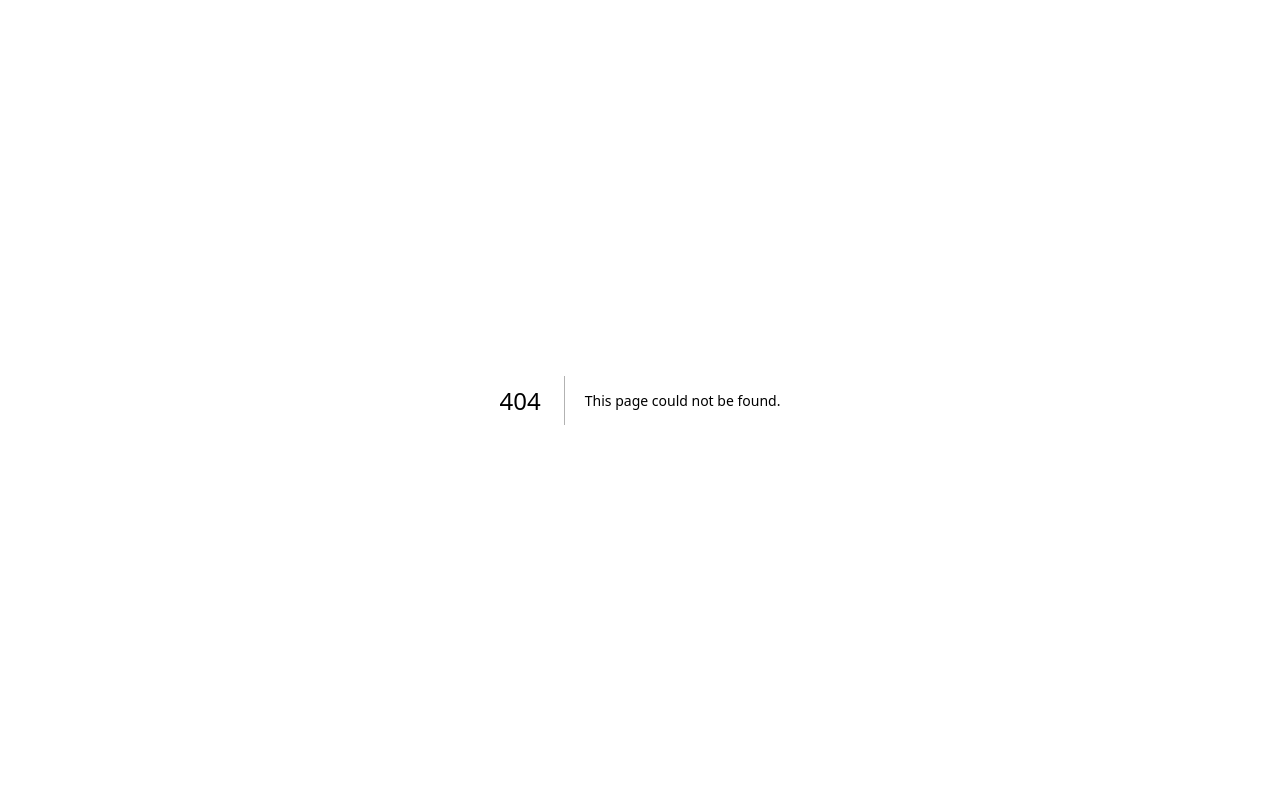
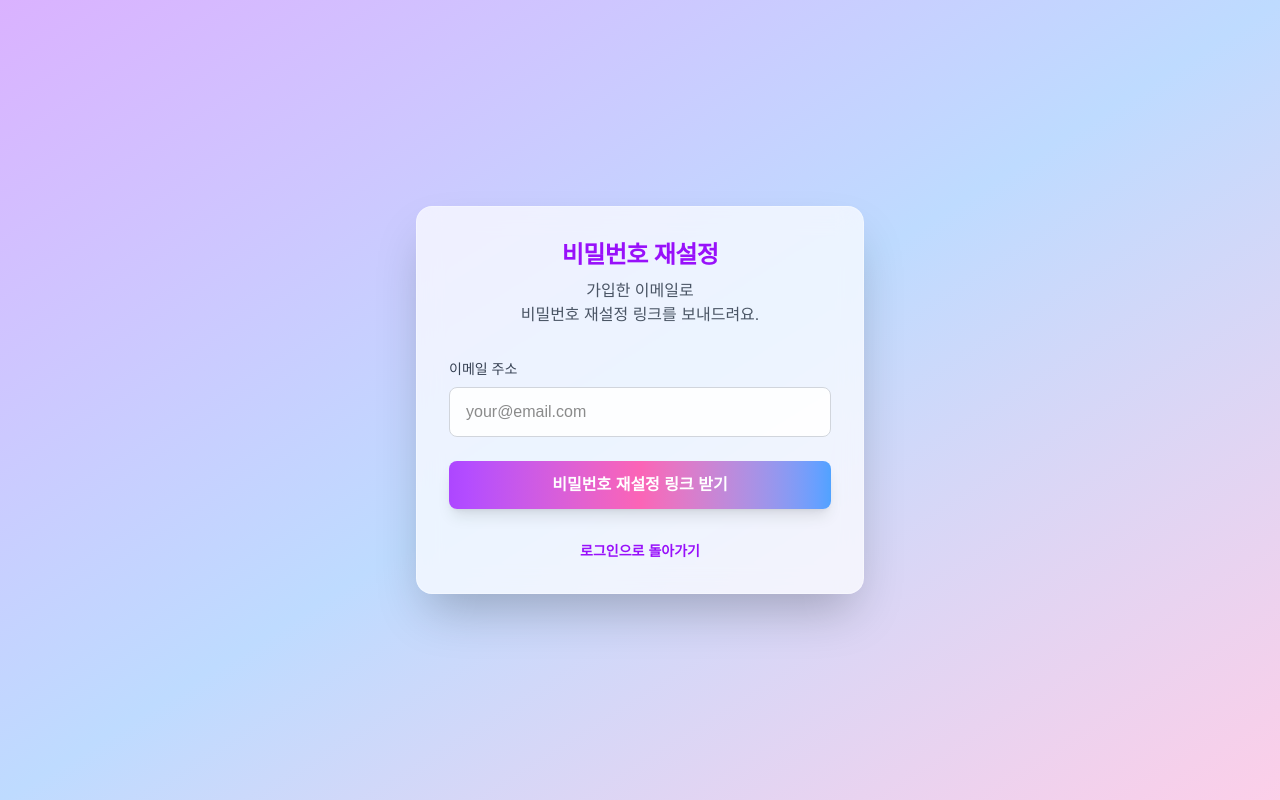
Before and after one commit to imhypeboy/HaksaMate, a Next.js app in the folder frontend/: page /auth/forgot-password in a window 1280 px wide. Before the commit this address had no page. Built offline with nearby package versions, Linux system fonts and the light colour scheme.

Commit message:
forgot-password 구현 // 로그인창 디자인 수정및향상 및 버그수정

```diff
--- /dev/null
+++ b/frontend/src/app/auth/forgot-password/page.tsx
@@ -0,0 +1,62 @@
+'use client';
+
+import { useState } from 'react';
+
+export default function ForgotPasswordPage() {
+    const [email, setEmail] = useState('');
+    const [submitted, setSubmitted] = useState(false);
+
+    const handleSubmit = (e: React.FormEvent) => {
+        e.preventDefault();
+        // 실제로는 비밀번호 재설정 이메일 발송 API 호출!
+        setSubmitted(true);
+    };
+
+    return (
+        <div className="min-h-screen flex items-center justify-center bg-gradient-to-br from-purple-300 via-blue-200 to-pink-200">
+            <div className="w-full max-w-md p-8 rounded-2xl shadow-2xl bg-white/70 backdrop-blur-md border border-white/30">
+                <h2 className="text-2xl font-extrabold text-center mb-2 text-purple-600 tracking-tight">비밀번호 재설정</h2>
+                <p className="text-center text-gray-600 mb-8">
+                    가입한 이메일로<br />
+                    비밀번호 재설정 링크를 보내드려요.
+                </p>
+                {submitted ? (
+                    <div className="text-center text-green-600 font-semibold">
+                        📧 이메일이 전송되었습니다!<br />
+                        메일함을 확인해 주세요.
+                    </div>
+                ) : (
+                    <form onSubmit={handleSubmit} className="space-y-6">
+                        <div>
+                            <label htmlFor="email" className="block text-sm font-medium text-gray-700 mb-2">
+                                이메일 주소
+                            </label>
+                            <input
+                                id="email"
+                                name="email"
+                                type="email"
+                                required
+                                autoComplete="email"
+                                placeholder="your@email.com"
+                                value={email}
+                                onChange={e => setEmail(e.target.value)}
+                                className="w-full px-4 py-3 rounded-lg border border-gray-300 focus:ring-2 focus:ring-purple-300 focus:outline-none bg-white/90 transition"
+                            />
+                        </div>
+                        <button
+                            type="submit"
+                            className="w-full py-3 rounded-lg font-semibold bg-gradient-to-r from-purple-500 via-pink-400 to-blue-400 text-white shadow-lg hover:scale-105 transition"
+                        >
+                            비밀번호 재설정 링크 받기
+                        </button>
+                    </form>
+                )}
+                <div className="mt-8 text-center text-sm">
+                    <a href="/auth/login" className="text-purple-600 hover:underline font-semibold transition">
+                        로그인으로 돌아가기
+                    </a>
+                </div>
+            </div>
+        </div>
+    );
+}
```
